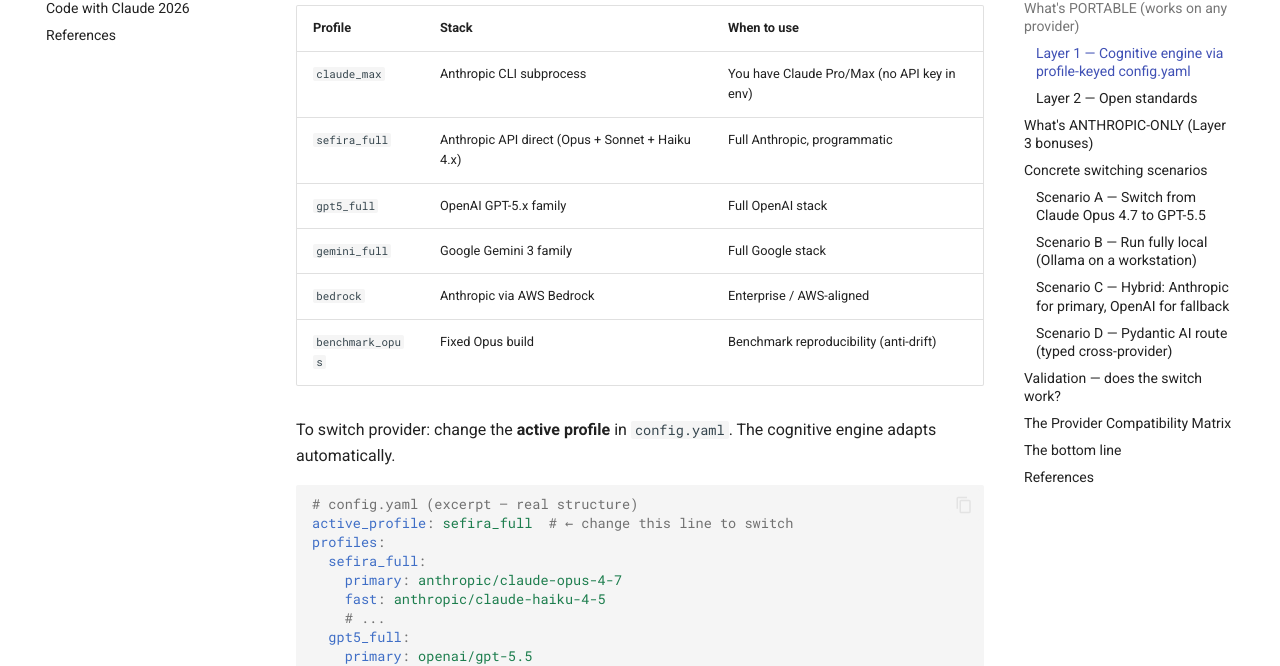
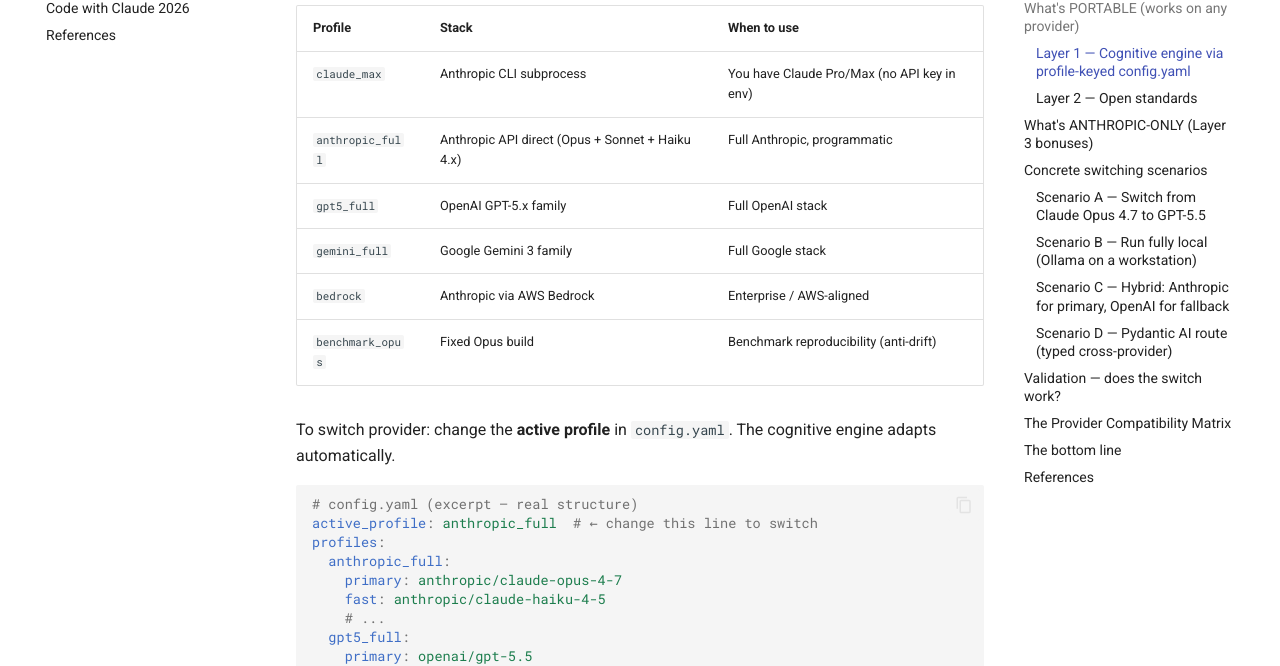
Before and after one commit to yohanpoul/etz-chaim-ai, an MkDocs documentation site: the page built from docs/PORTABILITY.md, in a window 1280 px wide and 900 px high, scrolled down 1080 px. Shown: the part 127-793 px from the top of the window. Built offline with MkDocs 1.6.1 and Material for MkDocs 9.7.7, drawn with Linux system fonts in a browser that asks for light colours; comment, search, counter and statistics services are not loaded; some of the changed text lies outside the part shown.

Commit message:
fix(sprint-0.5): align profile names with reality + fix mkdocs link
Sprint 0.5 PR #13 introduced two regressions caught by CI:

1. Public-surface neutrality leak: 'sefira_full' appeared 3 times in
   docs/PORTABILITY.md and once in AGENTS.md. The real profile name in
   config.yaml is 'anthropic_full' (along with 13 other profiles) — fixed
   with global replace.

2. mkdocs strict mode link error: '../config.yaml' in docs/PORTABILITY.md
   doesn't resolve from inside docs/ — replaced with plain text reference.

Local verification:
- bash scripts/check_public_surface.sh -> 'OK - no public surface leak detected'
- grep -n 'sefira' AGENTS.md docs/PORTABILITY.md -> no match
- grep -n 'anthropic_full' AGENTS.md docs/PORTABILITY.md -> 4 matches

Meta-lesson: I added invariant #8 (public-surface neutrality) and
immediately violated it in the same PR. The audit pattern from ADR-0008
should also run the local CI gate before committing markdown changes.

````diff
--- a/docs/PORTABILITY.md
+++ b/docs/PORTABILITY.md
@@ -48,7 +48,7 @@
 | Profile | Stack | When to use |
 |---|---|---|
 | `claude_max` | Anthropic CLI subprocess | You have Claude Pro/Max (no API key in env) |
-| `sefira_full` | Anthropic API direct (Opus + Sonnet + Haiku 4.x) | Full Anthropic, programmatic |
+| `anthropic_full` | Anthropic API direct (Opus + Sonnet + Haiku 4.x) | Full Anthropic, programmatic |
 | `gpt5_full` | OpenAI GPT-5.x family | Full OpenAI stack |
 | `gemini_full` | Google Gemini 3 family | Full Google stack |
 | `bedrock` | Anthropic via AWS Bedrock | Enterprise / AWS-aligned |
@@ -59,9 +59,9 @@
 
 ```yaml
 # config.yaml (excerpt — real structure)
-active_profile: sefira_full  # ← change this line to switch
+active_profile: anthropic_full  # ← change this line to switch
 profiles:
-  sefira_full:
+  anthropic_full:
     primary: anthropic/claude-opus-4-7
     fast: anthropic/claude-haiku-4-5
     # ...
````
Also changed, not shown: other parts of docs/PORTABILITY.md (+1 -1 lines), AGENTS.md (+1 -1 lines).
